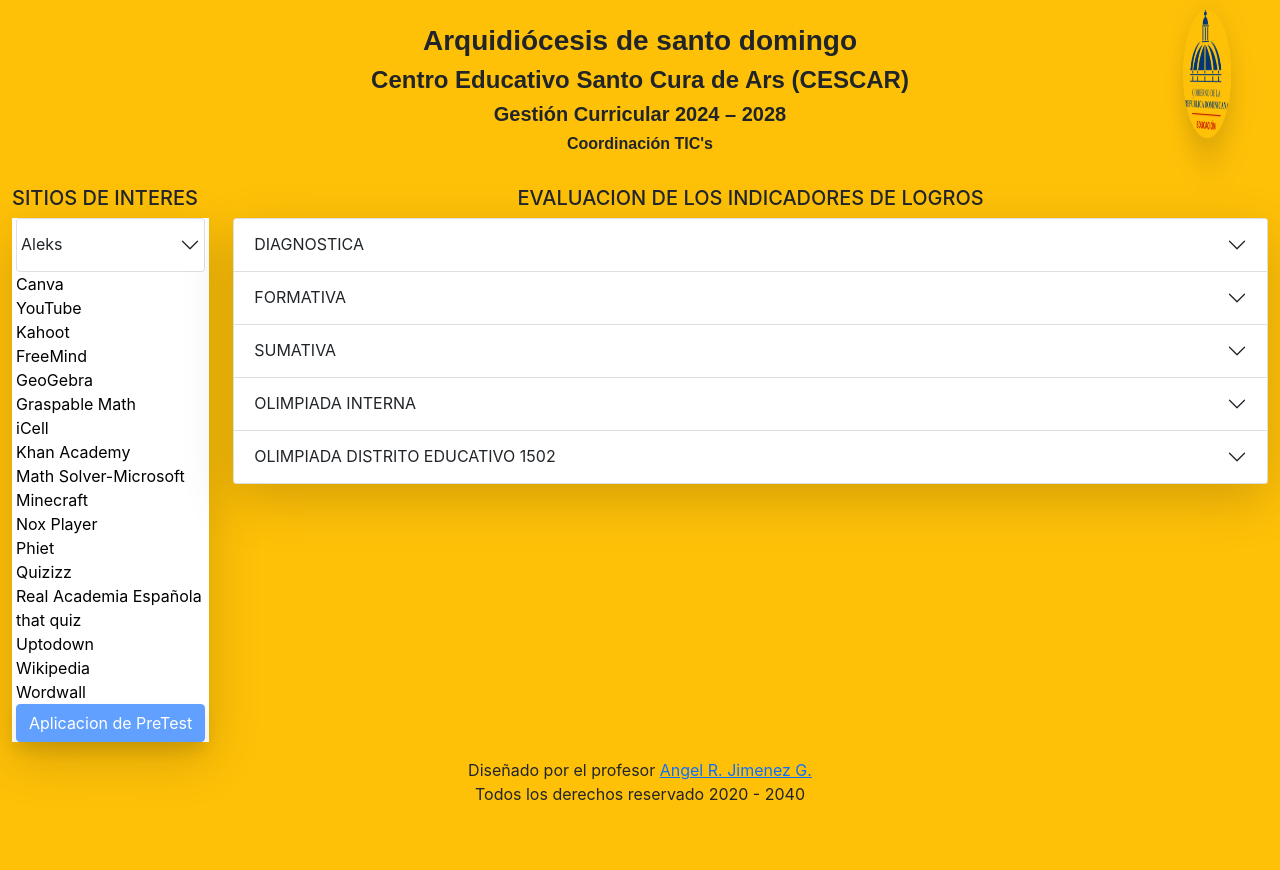
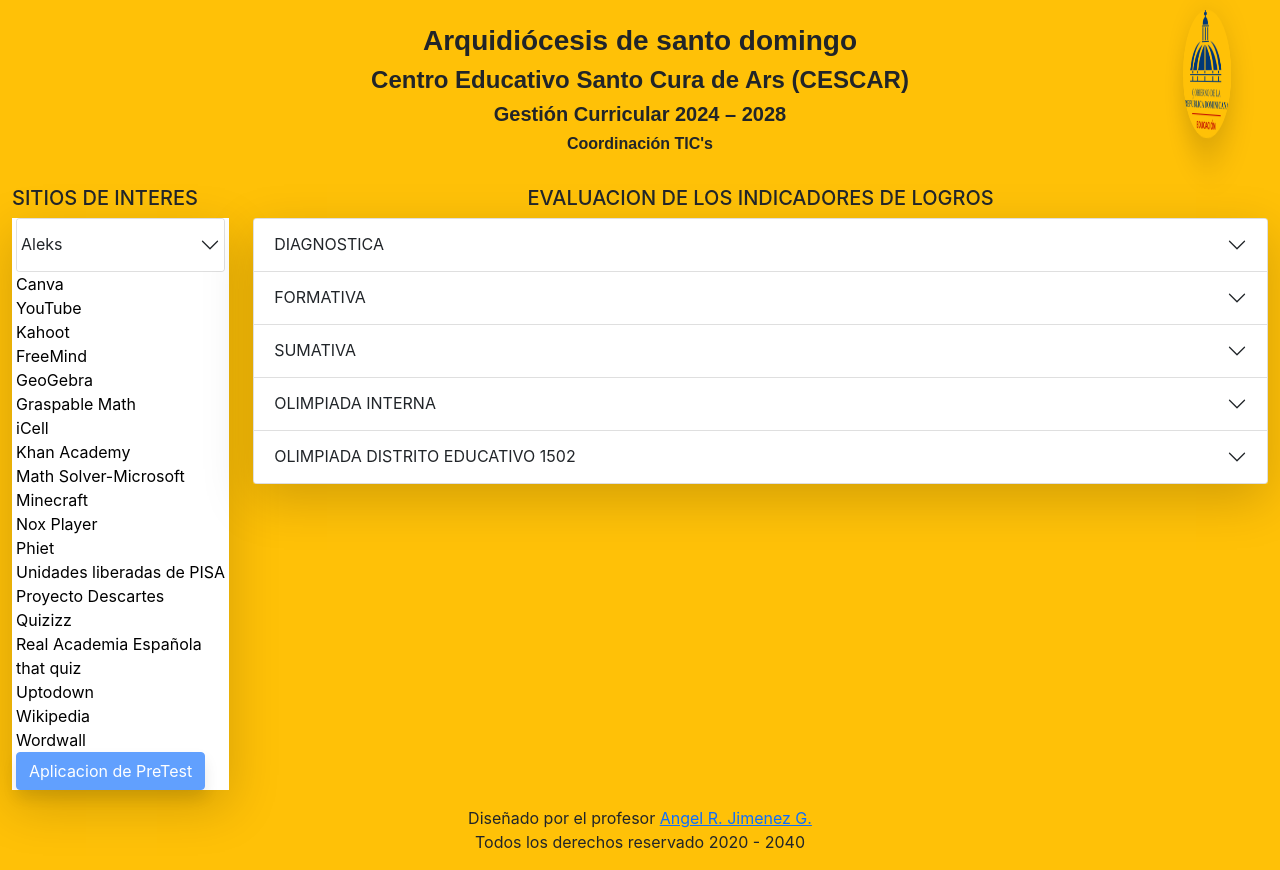
Before and after one commit to cescarsoporte/web, a React (Create React App) app: page / in a window 1280 px wide. Before the commit the page ends 822 px from the top, so only its background shows below. Built offline with nearby package versions, Linux system fonts and the light colour scheme.

Commit message:
Prueba PISA

```diff
--- a/src/components/Sitios.js
+++ b/src/components/Sitios.js
@@ -47,6 +47,8 @@ const Sitios = () => {
                 <li><a href="https://education.minecraft.net/es-es" target="_blank" title="Aprendizaje basado en juegos">Minecraft</a></li>
                 <li><a href="https://es.bignox.com/" target="_blank" title="Emulador o simulador del sistema operativo Android. El cual puede utilizarse en u n ordenador para acceder a las aplicaciones que solo son compatibles con Android.">Nox Player</a></li>
                 <li><a href="https://phet.colorado.edu/es/" target="_blank" title="Simulaciones interactivas de ciencias y matemáticas que se basan en la investigación.">Phiet</a></li>
+				<li><a href="https://pisa2022-questions.oecd.org/" target="_blank" title="Contenidos basado en las unidades liberadas de PISA.">Unidades liberadas de PISA</a></li>
+				<li><a href="https://proyectodescartes.org/competencias/" target="_blank" title="Esta web recoge objetos de aprendizaje interactivos cuyo objetivo es la formación y evaluación competencial. Sus contenidos se basan en las unidades liberadas de PISA.">Proyecto Descartes</a></li>
                 <li><a href="https://quizizz.com/join/" target="_blank" title="es una web/app gratuita que permite crear cuestionarios online de manera lúdica y divertida, que los estudiantes pueden responder de tres maneras distintas: En un juego en directo, como tareas, o de manera individual.">Quizizz</a></li>
                 <li><a href="https://dle.rae.es/" target="_blank" title="El Diccionario de la lengua española es la obra lexicográfica de referencia de la Academia. Es fruto de la colaboración de las veintidós corporaciones integradas en la Asociación de Academias de la Lengua Española (ASALE).">Real Academia Española</a></li>
                 <li><a href="https://www.thatquiz.org/es/" target="_blank" title="Herramienta web, que nos permite plantear exámenes, o actividades, para realizarlos online, permitiendo conocer los resultados de dicha evaluación instantáneamente.">that quiz</a></li>
```
